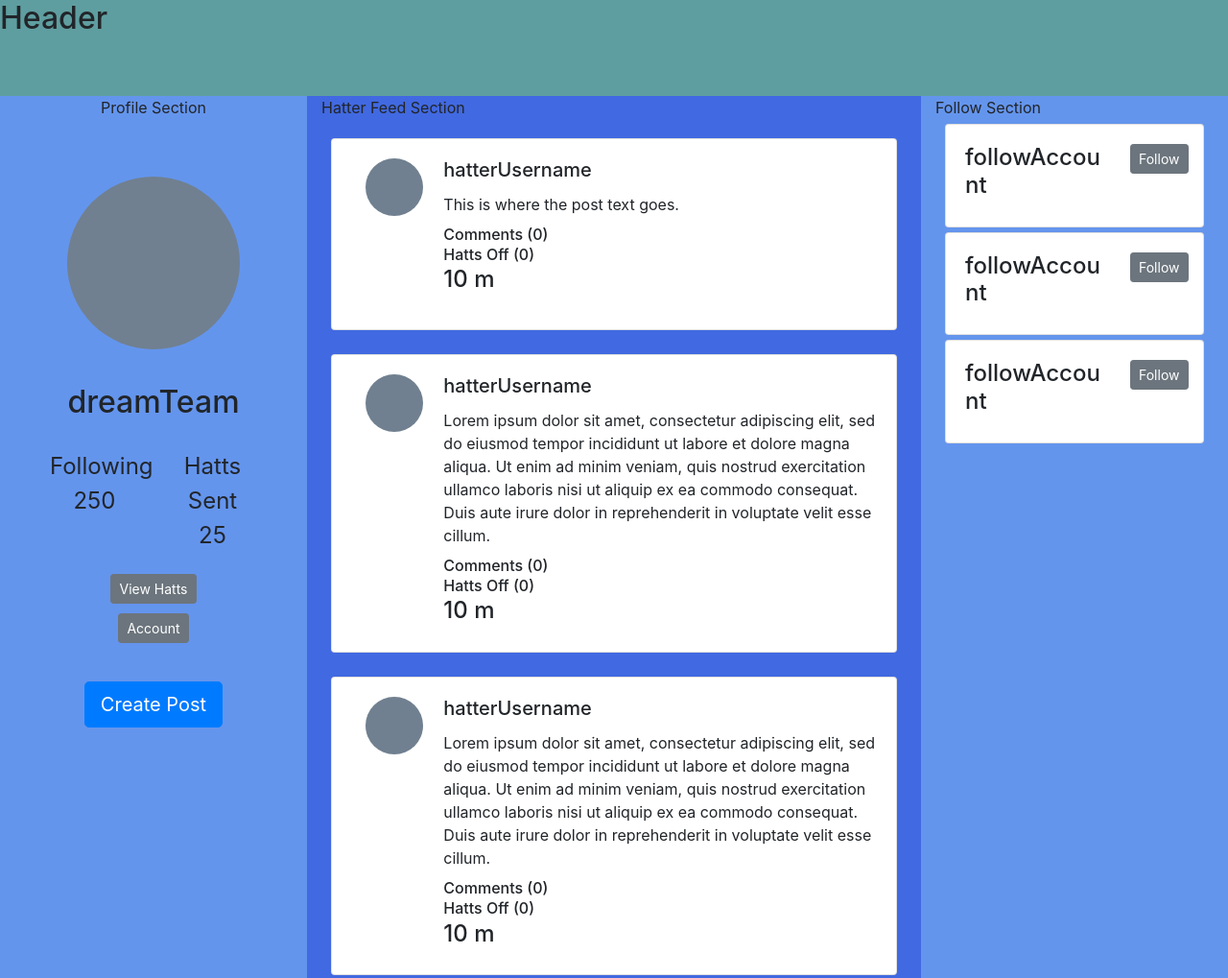
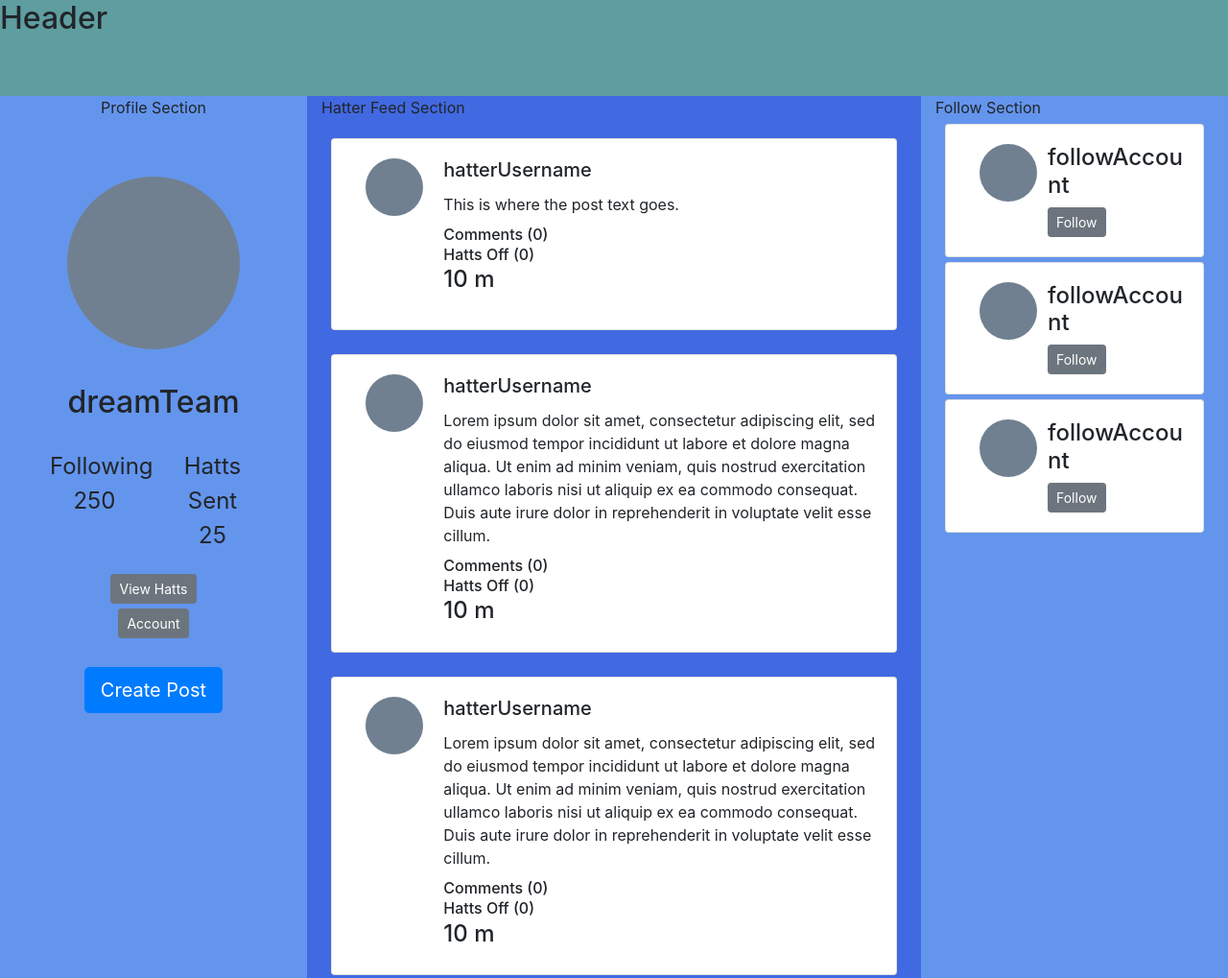
Before and after one commit to startanant/hatter, a website: page public/index.html in a window 1280 px wide. Shown: the whole page at 96% size. Drawn offline with nearby package versions, Linux system fonts and the light colour scheme.

Commit message:
adds profile pic to follower section

```diff
--- a/public/css/style.css
+++ b/public/css/style.css
@@ -112,8 +112,6 @@ h1 {
     min-height: 200px;
 }
 
-
-
 .postPic {
     background-color: slategray;
     margin: 0px 0px 0px 15px;
@@ -124,17 +122,20 @@ h1 {
     text-align: center;
 }
 
+.card-follow {
+    margin: 5px 10px 0px 10px;
+}
 
 
-.card-follow {
-    margin: 5px 10px 0px 10px;
-
+.followPic {
+    background-color: slategray;
+    margin: 0px 0px 0px 15px;
+    border-radius: 50%;
+    width: 60px;
+    height: 60px;
+    display: inline-block;
+    text-align: center;
 }
-
-.row-follow {
-    min-height: 15px;
-}
-
 
 .section-follow {
     background-color: cornflowerblue;
--- a/public/index.html
+++ b/public/index.html
@@ -32,8 +32,6 @@
         //     location.href = '/login.html';
         // };
 
-
-
     </script>
 </head>
 <body>
@@ -65,14 +63,13 @@
                         <div class="followingMetric">Hatts Sent</div>
                         <div class="followingMetric">25</div>
                     </div>
-
                 </div>
 
                 <div class="viewHatts">
                     <button id="viewHattsBtn" type="submit" class="btn btn-sm btn-secondary">View Hatts</button>
                 </div>
-                <div class="viewAccount">
-                    <button id="viewAccountBtn" type="submit" class="btn btn-sm btn-secondary">Account</button>
+                <div class="logout">
+                    <button id="logoutBtn" type="submit" class="btn btn-sm btn-secondary">Account</button>
                 </div>
                 <div class="createPost">
                     <button type="button" id="createPostBtn" data-toggle="modal" data-target="#postModal" class="btn btn-lg btn-primary">Create Post</button>
@@ -142,51 +139,43 @@
             <div class="wrapper">
                 <div class="card card-follow">
                     <div class="card-body">
-
-                        <div class="row row-follow">
-                            <div class="followPicContainer"></div>
-
-
-
+                        <div class="row row-follow-main">
+                            <div class="followPicContainer col-4">
+                                <div class="followPic"></div>
+                            </div>
                             <div class="col-8">
                                 <h4 class="followAccount">followAccount</h4>
-                            </div>
-
-
-                            <div class="col-4">
                                 <button id="followBTn" type="submit" class="btn btn-sm btn-secondary">Follow</button>
-                            </div>
-                        </div>
-
-                    </div>
-                </div>
-
-                <div class="card card-follow">
-                    <div class="card-body">
-                        <div class="row row-follow">
-                            <div class="col-8">
-                                <h4 class="followAccount">followAccount</h4>
-                            </div>
-                            <div class="col-4">
-                                <button type="submit" class="btn btn-sm btn-secondary">Follow</button>
                             </div>
                         </div>
                     </div>
                 </div>
-
                 <div class="card card-follow">
                     <div class="card-body">
-                        <div class="row row-follow">
-                            <div class=" followUsername col-8">
+                        <div class="row row-follow-main">
+                            <div class="followPicContainer col-4">
+                                <div class="followPic"></div>
+                            </div>
+                            <div class="col-8">
                                 <h4 class="followAccount">followAccount</h4>
-                            </div>
-                            <div class=" followBtn col-4">
-                                <button type="submit" class="btn btn-sm btn-secondary">Follow</button>
+                                <button id="followBTn" type="submit" class="btn btn-sm btn-secondary">Follow</button>
                             </div>
                         </div>
                     </div>
                 </div>
-
+                <div class="card card-follow">
+                    <div class="card-body">
+                        <div class="row row-follow-main">
+                            <div class="followPicContainer col-4">
+                                <div class="followPic"></div>
+                            </div>
+                            <div class="col-8">
+                                <h4 class="followAccount">followAccount</h4>
+                                <button id="followBTn" type="submit" class="btn btn-sm btn-secondary">Follow</button>
+                            </div>
+                        </div>
+                    </div>
+                </div>
             </div>
           </div>
         </div>
```
